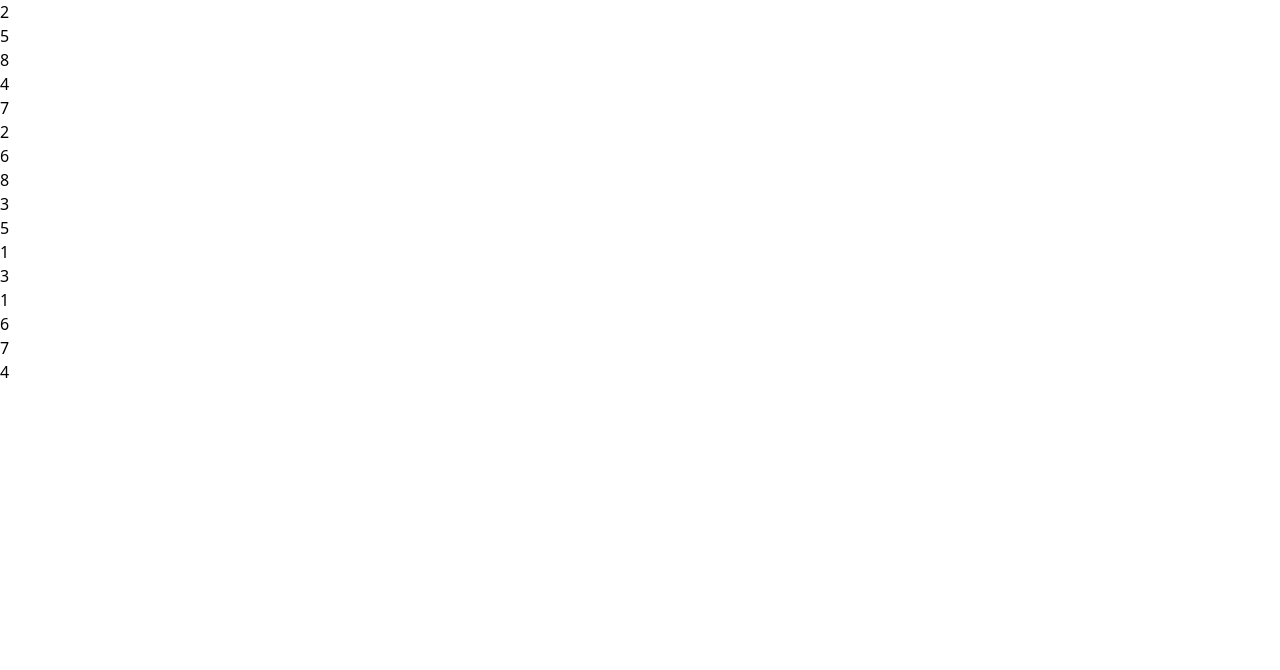
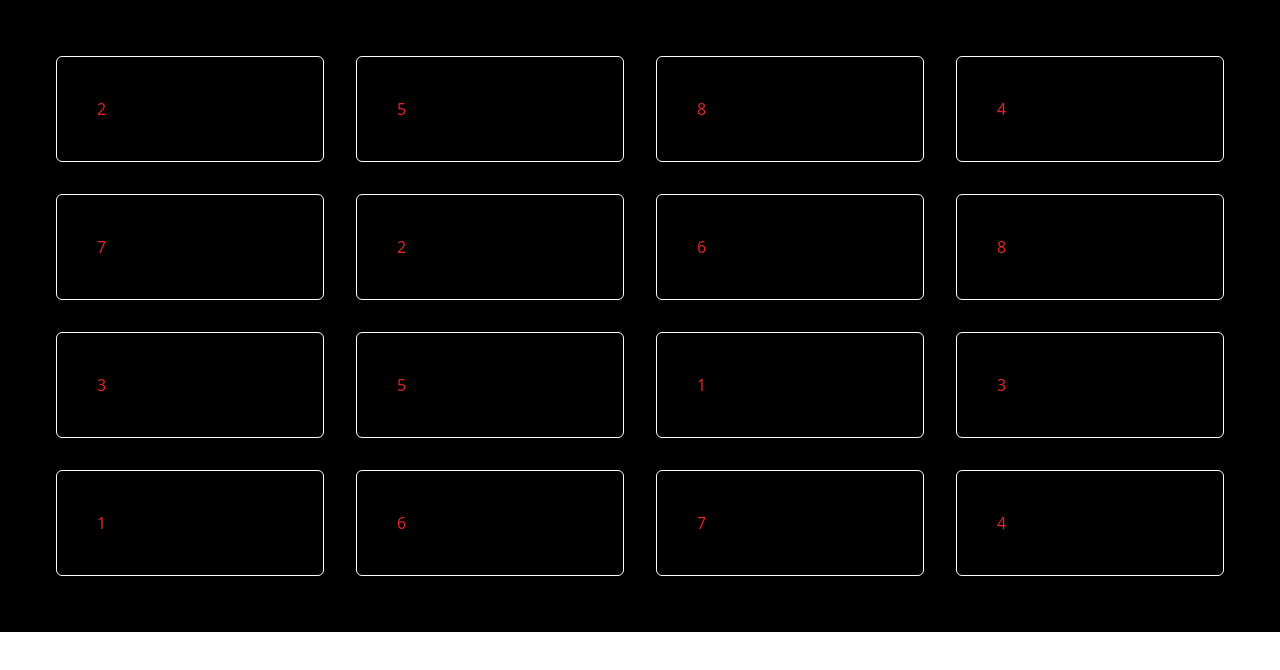
Before and after one commit to Jacobbidmead/snap-app, a Next.js app: page / in a window 1280 px wide. Shown: the top 670 px of the page. Built offline with nearby package versions, Linux system fonts and the light colour scheme.

Commit message:
Added grid styling of buttons

```diff
--- a/pages/components/Game.tsx
+++ b/pages/components/Game.tsx
@@ -6,9 +6,12 @@ const Game: React.FC<Props> = ({ showIcons }) => {
   return (
     <>
       {" "}
-      <div>
+      <div className="grid grid-cols-4 p-10 bg-black">
         {showIcons.map((icon, index) => (
-          <div key={index} className="grid grid-row-4 text-green">
+          <div
+            className="p-10 text-red-600 border-white border-[1px] m-4 rounded-md cursor-pointer"
+            key={index}
+          >
             <div>{icon}</div>
           </div>
         ))}
--- a/styles/globals.css
+++ b/styles/globals.css
@@ -1,3 +1,11 @@
 @import "tailwindcss/base";
 @import "tailwindcss/components";
 @import "tailwindcss/utilities";
+
+html,
+body {
+  padding: 0;
+  margin: 0;
+  height: 100%;
+  width: 100%;
+}
--- a/tailwind.config.ts
+++ b/tailwind.config.ts
@@ -1,14 +1,24 @@
-import type { Config } from "tailwindcss";
-
-const config: Config = {
+/** @type {import('tailwindcss').Config} */
+module.exports = {
   content: [
     "./pages/**/*.{js,ts,jsx,tsx,mdx}",
     "./components/**/*.{js,ts,jsx,tsx,mdx}",
     "./app/**/*.{js,ts,jsx,tsx,mdx}",
   ],
   theme: {
-    extend: {},
+    extend: {
+      backgroundColor: {
+        "custom-blue": "rgb(35, 38, 70)",
+        "custom-cream": "rgb(241, 243, 229)",
+      },
+      textColor: {
+        "custom-green": "rgb(221, 255, 141)",
+      },
+      screens: {
+        "md-sm-nav": "1023px",
+        xs: "375px",
+      },
+    },
   },
   plugins: [],
 };
-export default config;
```
